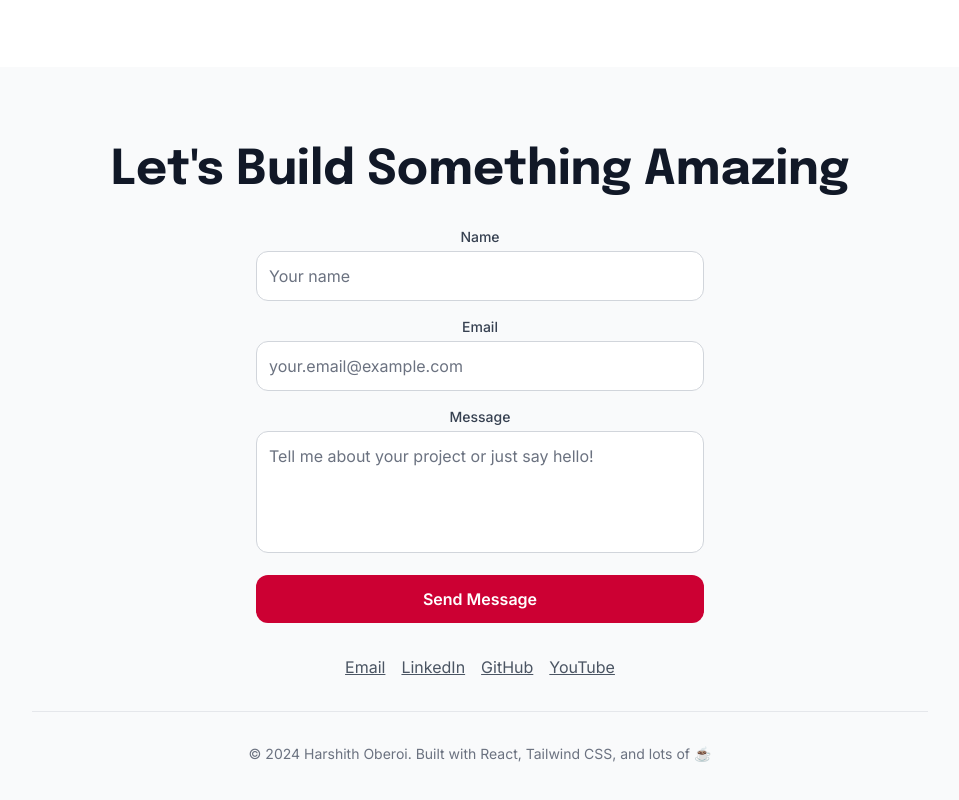
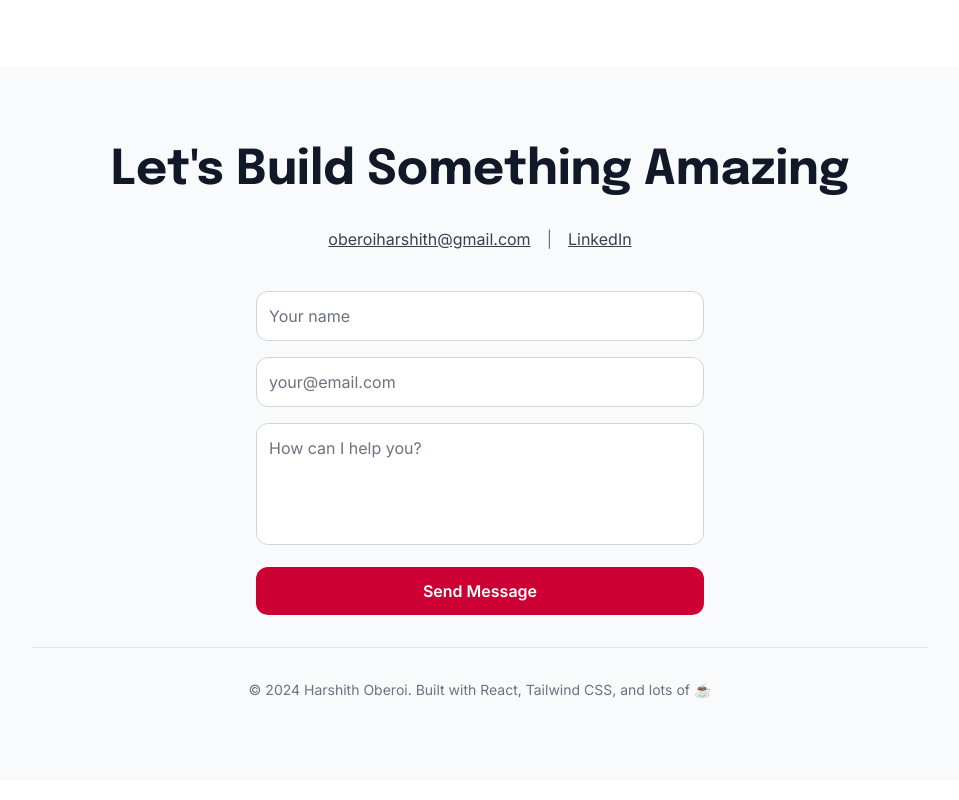
Before and after one commit to oberoiharshith/portfolio, a React (Vite) app: page / in a window 1280 px wide. Shown: the part 6246-7046 px from the top of the page, without its empty margins (160-1119 px from the left). Built offline with nearby package versions, Linux system fonts and the light colour scheme.

Commit message:
Refactor contact section and hero button
Updated the hero button to scroll to the contact section, updated the "About Me" section's quick facts, and replaced the contact section with a mail link, LinkedIn link, and a Getform form.

```diff
--- a/src/components/Contact.tsx
+++ b/src/components/Contact.tsx
@@ -1,11 +1,44 @@
 
-import { Button } from '@/components/ui/button';
-import { Mail, Linkedin, Github, Youtube } from 'lucide-react';
+import { useEffect } from 'react';
 
 const Contact = () => {
-  const handleEmailClick = () => {
-    window.open('mailto:oberoiharshith@gmail.com', '_blank');
+  useEffect(() => {
+    const form = document.getElementById('contact') as HTMLFormElement;
+    const handleSubmit = async (e: Event) => {
+      e.preventDefault();
+      const formData = new FormData(form);
+
+      try {
+        const response = await fetch(form.action, {
+          method: 'POST',
+          body: formData
+        });
+
+        if (response.status === 200) {
+          form.classList.add('hidden');
+          const thankYou = document.getElementById('thank-you');
+          if (thankYou) {
+            thankYou.classList.remove('hidden');
+          }
+          form.reset();
+        } else {
+          alert('Please try again later.');
+        }
+      } catch (error) {
+        alert('Please try again later.');
+      }
     };
+
+    if (form) {
+      form.addEventListener('submit', handleSubmit);
+    }
+
+    return () => {
+      if (form) {
+        form.removeEventListener('submit', handleSubmit);
+      }
+    };
+  }, []);
 
   return (
     <section className="py-20 px-4 bg-gray-50">
@@ -15,98 +48,63 @@ const Contact = () => {
             Let's Build Something Amazing
           </h2>
 
+          <div className="text-center mb-6 space-x-4">
+            <a href="mailto:oberoiharshith@gmail.com" className="underline text-gray-700 hover:text-rutgers-red">
+              oberoiharshith@gmail.com
+            </a>
+            <span className="text-gray-500">|</span>
+            <a
+              href="https://www.linkedin.com/in/harshith-oberoi/"
+              target="_blank"
+              rel="noopener noreferrer"
+              className="underline text-gray-700 hover:text-rutgers-red"
+            >
+              LinkedIn
+            </a>
+          </div>
+
           <form
             id="contact"
-            action="https://getform.io/f/REPLACE_WITH_YOUR_ENDPOINT"
+            action="https://getform.io/f/amdmrggb"
             method="POST"
             className="max-w-md mx-auto space-y-4 mb-8"
           >
-            {/* Honeypot */}
-            <input type="text" name="l_name" style={{display: 'none'}} />
+            <input type="text" name="_gotcha" style={{display: 'none'}} />
 
-            <div>
-              <label htmlFor="name" className="block text-sm font-medium mb-1 text-gray-700">
-                Name
-              </label>
             <input
-                id="name"
+              type="text"
               name="name"
-                type="text"
+              placeholder="Your name"
               required
               className="w-full rounded-xl border border-gray-300 bg-white p-3 text-gray-900 placeholder:text-gray-500 focus:border-rutgers-red focus:outline-none"
-                placeholder="Your name"
             />
-            </div>
 
-            <div>
-              <label htmlFor="email" className="block text-sm font-medium mb-1 text-gray-700">
-                Email
-              </label>
             <input
-                id="email"
+              type="email"
               name="email"
-                type="email"
+              placeholder="your@email.com"
               required
               className="w-full rounded-xl border border-gray-300 bg-white p-3 text-gray-900 placeholder:text-gray-500 focus:border-rutgers-red focus:outline-none"
-                placeholder="your.email@example.com"
             />
-            </div>
 
-            <div>
-              <label htmlFor="message" className="block text-sm font-medium mb-1 text-gray-700">
-                Message
-              </label>
             <textarea
-                id="message"
               name="message"
+              placeholder="How can I help you?"
               rows={4}
               required
               className="w-full rounded-xl border border-gray-300 bg-white p-3 text-gray-900 placeholder:text-gray-500 focus:border-rutgers-red focus:outline-none resize-none"
-                placeholder="Tell me about your project or just say hello!"
             />
-            </div>
 
             <button
               type="submit"
-              className="w-full rounded-xl bg-[#cc0033] p-3 font-semibold text-white hover:opacity-90 transition-all duration-300"
+              className="w-full rounded-xl bg-[#cc0033] py-3 font-semibold text-white hover:opacity-90 transition-all duration-300"
             >
               Send Message
             </button>
           </form>
 
-          <div className="mt-4 flex justify-center gap-4 text-gray-600">
-            <a
-              href="mailto:oberoiharshith@gmail.com"
-              target="_blank"
-              rel="noopener noreferrer"
-              className="underline hover:text-rutgers-red transition-colors"
-            >
-              Email
-            </a>
-            <a
-              href="https://www.linkedin.com/in/harshith-oberoi/"
-              target="_blank"
-              rel="noopener noreferrer"
-              className="underline hover:text-rutgers-red transition-colors"
-            >
-              LinkedIn
-            </a>
-            <a
-              href="https://github.com/oberoiharshith"
-              target="_blank"
-              rel="noopener noreferrer"
-              className="underline hover:text-rutgers-red transition-colors"
-            >
-              GitHub
-            </a>
-            <a
-              href="https://www.youtube.com/playlist?list=PLjZSJ3VhEZRJxMoHkcSCcescvi3uxhVce"
-              target="_blank"
-              rel="noopener noreferrer"
-              className="underline hover:text-rutgers-red transition-colors"
-            >
-              YouTube
-            </a>
+          <div id="thank-you" className="hidden mt-6 text-center text-green-600 font-medium">
+            Thank you — I'll reply soon!
           </div>
 
           <footer className="border-t border-gray-200 pt-8 mt-8">
--- a/src/components/Hero.tsx
+++ b/src/components/Hero.tsx
@@ -41,6 +41,7 @@ const Hero = () => {
           <a
             href="#contact"
             className="rounded-xl bg-[#cc0033] px-6 py-3 font-semibold text-white hover:opacity-90 transition-all duration-300 hover:scale-105 inline-flex items-center"
+            onClick={scrollToContact}
           >
             <Mail className="mr-2 h-5 w-5" />
             Let's Talk
```
Lines whose indentation alone changed are shown as unchanged.
